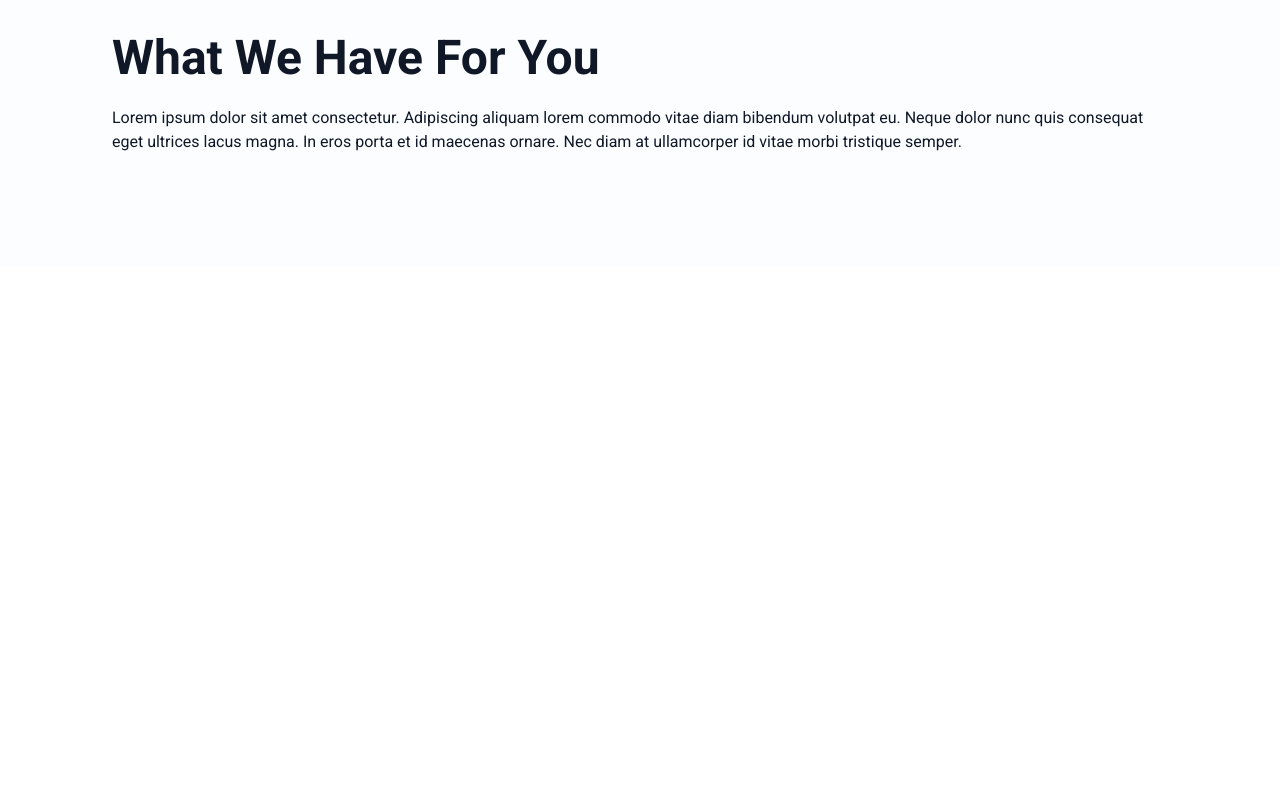
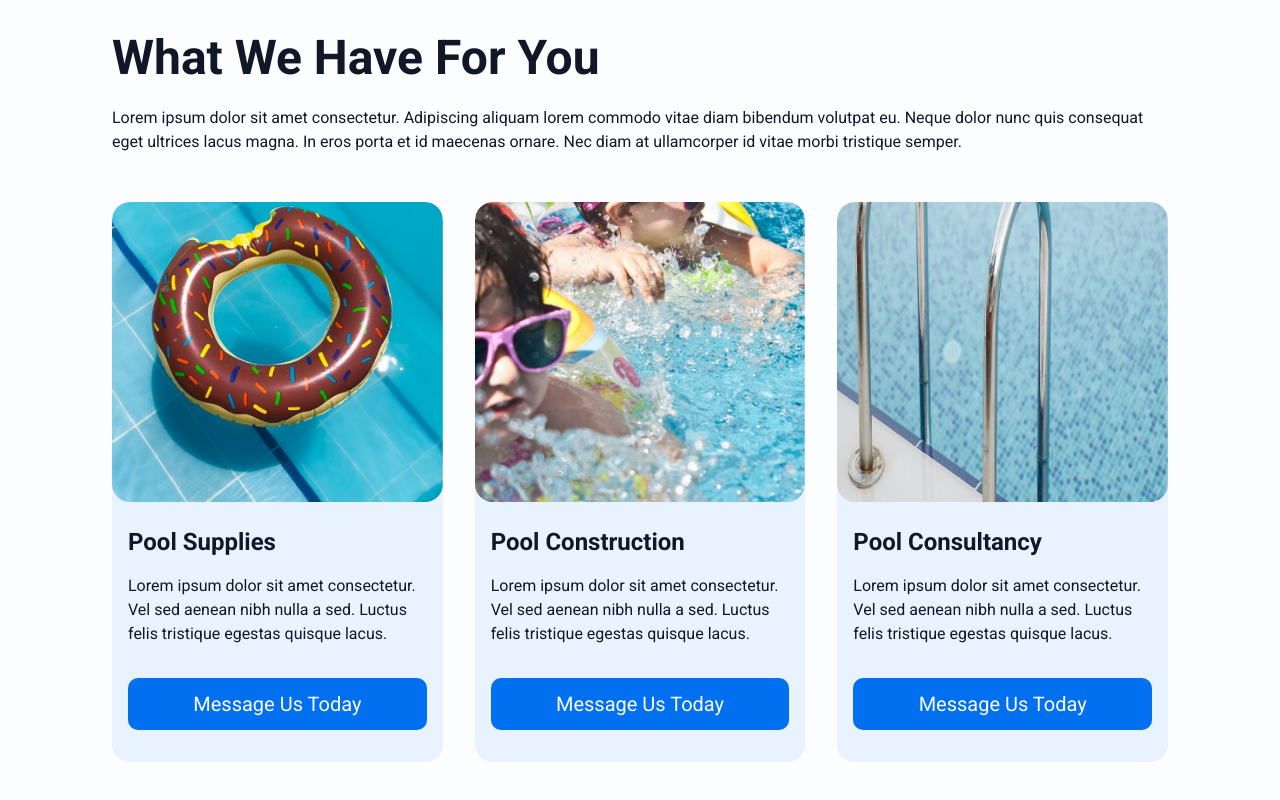
Before and after one commit to markmarkestareja/aquatech-pools, a Next.js app: page / in a window 1280 px wide. Shown: the part 1126-1926 px from the top of the page. Before the commit the page ends 1392 px from the top, so only its background shows below. Built offline with nearby package versions, Linux system fonts and the light colour scheme.

Commit message:
made offer cards oop

```diff
--- a/components/hero/Hero.tsx
+++ b/components/hero/Hero.tsx
@@ -4,13 +4,13 @@ import Link from "next/link";
 export default function Hero() {
     return (
         <section className="h-screen flex justify-center">
-        <Image
+        {/* <Image
             src="/images/hero.jpg"
             alt="Luxury Pool"
             fill
             priority
             className="object-cover"
-        />
+        /> */}
 
         <div className="text-black relative z-10 flex flex-col justify-center gap-4 h-auto max-w-4xl text-center ">
             <h1 className="text-4xl/12 md:text-5xl lg:text-6xl font-bold text-foreground-2">
--- a/components/hero/Offers.tsx
+++ b/components/hero/Offers.tsx
@@ -5,6 +5,16 @@ const offersCardContents = [
     {
         img: "pool-supplies.webp",
         title: "Pool Supplies",
+        desc: "Lorem ipsum dolor sit amet consectetur. Vel sed aenean nibh nulla a sed. Luctus felis tristique egestas quisque lacus.",
+        link: "/",
+    }, {
+        img: "pool-construction.webp",
+        title: "Pool Construction",
+        desc: "Lorem ipsum dolor sit amet consectetur. Vel sed aenean nibh nulla a sed. Luctus felis tristique egestas quisque lacus.",
+        link: "/",
+    }, {
+        img: "pool-consultancy.webp",
+        title: "Pool Consultancy",
         desc: "Lorem ipsum dolor sit amet consectetur. Vel sed aenean nibh nulla a sed. Luctus felis tristique egestas quisque lacus.",
         link: "/",
     },
@@ -20,77 +30,31 @@ export default function Offers(){
 
             <div className="flex flex-col md:flex-row gap-8">
 
-                {offersCardContents.map}
-
-
-                {/* <div className="flex flex-col gap-6 bg-card overflow-hidden rounded-2xl">
+                {offersCardContents.map((offersCardContent, index) => (
+                    <div key={index} className="flex flex-col gap-6 bg-card overflow-hidden rounded-2xl">
                         <div className="relative w-full h-[300px] overflow-hidden rounded-2xl">
                             <Image
-                            src="/images/pool-supplies.webp"
-                            alt="pool supplies"
+                                src={`/images/${offersCardContent.img}`}
+                                alt={`${offersCardContent.title}`}
                                 fill
                                 className="object-cover"
                             />
                         </div>
+
                         <div className="flex flex-col gap-8 px-4 pb-8">
                             <div className="flex flex-col gap-4">
-                            <h3>Pool Supplies</h3>
-                            <p>Lorem ipsum dolor sit amet consectetur. Vel sed aenean nibh nulla a sed. Luctus felis tristique egestas quisque lacus.</p>
+                                <h3>{offersCardContent.title}</h3>
+                                <p>{offersCardContent.desc}</p>
                             </div>
                             <Link
-                            href="/"
+                                href={`${offersCardContent.link}`}
                                 className="text-xl text-foreground px-6 py-3 rounded-lg bg-primary text-center"
                             >
                                 Message Us Today
                             </Link>
                         </div>
                     </div>
-
-                <div className="flex flex-col gap-6 bg-card overflow-hidden rounded-2xl">
-                    <div className="relative w-full h-[300px] overflow-hidden rounded-2xl">
-                        <Image
-                            src="/images/pool-construction.webp"
-                            alt="pool supplies"
-                            fill
-                            className="object-cover"
-                        />
-                    </div>
-                    <div className="flex flex-col gap-8 px-4 pb-8">
-                        <div className="flex flex-col gap-4">
-                            <h3>Pool Construction</h3>
-                            <p>Lorem ipsum dolor sit amet consectetur. Vel sed aenean nibh nulla a sed. Luctus felis tristique egestas quisque lacus.</p>
-                        </div>
-                        <Link
-                            href="/"
-                            className="text-xl text-foreground px-6 py-3 rounded-lg bg-primary text-center"
-                        >
-                            Message Us Today
-                        </Link>
-                    </div>
-                </div>
-
-                <div className="flex flex-col gap-6 bg-card overflow-hidden rounded-2xl">
-                    <div className="relative w-full h-[300px] overflow-hidden rounded-2xl">
-                        <Image
-                            src="/images/pool-consultancy.webp"
-                            alt="pool supplies"
-                            fill
-                            className="object-cover"
-                        />
-                    </div>
-                    <div className="flex flex-col gap-8 px-4 pb-8">
-                        <div className="flex flex-col gap-4">
-                            <h3>Pool Consultancy</h3>
-                            <p>Lorem ipsum dolor sit amet consectetur. Vel sed aenean nibh nulla a sed. Luctus felis tristique egestas quisque lacus.</p>
-                        </div>
-                        <Link
-                            href="/"
-                            className="text-xl text-foreground px-6 py-3 rounded-lg bg-primary text-center"
-                        >
-                            Message Us Today
-                        </Link>
-                    </div>
-                </div> */}
+                ))}
             </div>
         </section>
     );
```
Lines whose indentation alone changed are shown as unchanged.
